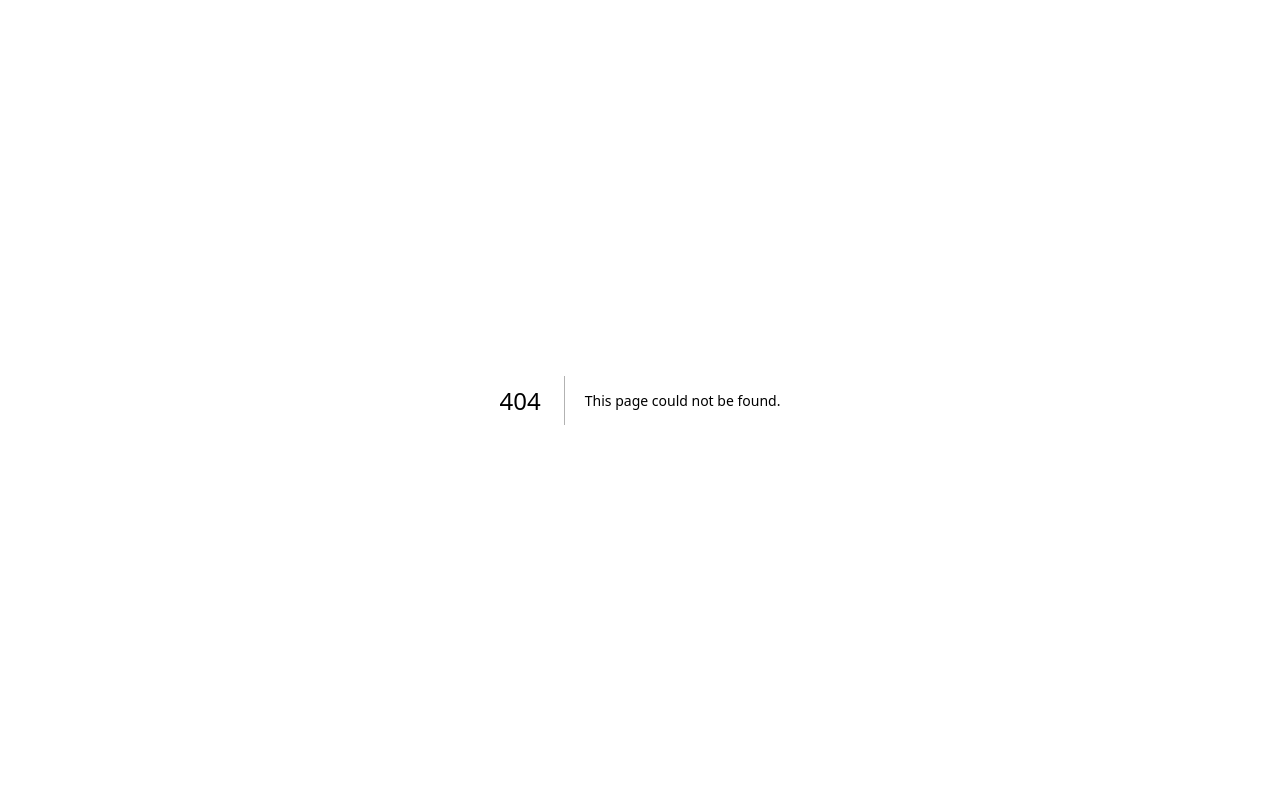
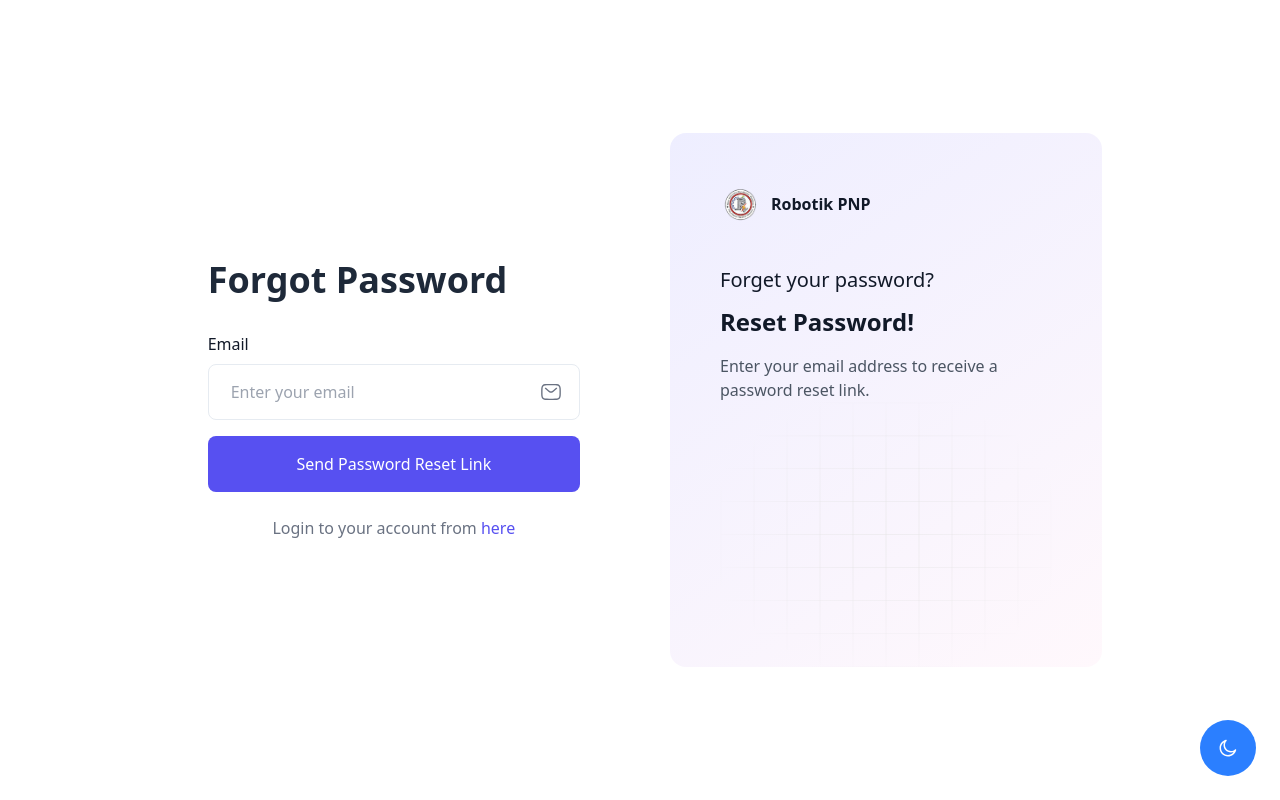
Before and after one commit to zakyrmh/robotik-pnp, a Next.js app: page /forgot-password in a window 1280 px wide. Before the commit this address had no page. Built offline with nearby package versions, Linux system fonts and the light colour scheme; no server answers.

Commit message:
feat: forgor password

```diff
--- /dev/null
+++ b/app/(auth)/forgot-password/ForgotPasswordForm.tsx
@@ -0,0 +1,100 @@
+"use client";
+
+import { EmailIcon } from "@/assets/icons";
+import InputGroup from "@/components/FormElements/InputGroup";
+import { auth } from "@/lib/firebaseConfig";
+import { sendPasswordResetEmail } from "firebase/auth";
+import Link from "next/link";
+import { useRouter } from "next/navigation";
+import { useState } from "react";
+
+export default function ForgotPasswordForm() {
+  const router = useRouter();
+
+  const [email, setEmail] = useState("");
+  const [loading, setLoading] = useState(false);
+  const [success, setSuccess] = useState("");
+  const [error, setError] = useState("");
+
+  const handleSubmit = async (e: React.FormEvent<HTMLFormElement>) => {
+    e.preventDefault();
+    setLoading(true);
+    setError("");
+    setSuccess("");
+
+    try {
+      await sendPasswordResetEmail(auth, email);
+      setSuccess("Password reset email sent! Please check your inbox.");
+      router.push("/login");
+      clear();
+    } catch (err) {
+      setError(
+        err instanceof Error ? err.message : "Failed to send reset email."
+      );
+    } finally {
+      setLoading(false);
+    }
+  };
+
+  const clear = () => {
+    setEmail("");
+  };
+
+  return (
+    <>
+      <div className="mb-5 sm:mb-8">
+        <h1 className="mb-2 font-bold text-gray-800 text-3xl dark:text-white/90 sm:text-4xl">
+          Forgot Password
+        </h1>
+      </div>
+
+      <div>
+        <form onSubmit={handleSubmit}>
+          <InputGroup
+            type="email"
+            label="Email"
+            className="mb-4 [&_input]:py-[15px]"
+            placeholder="Enter your email"
+            name="email"
+            handleChange={(e) => setEmail(e.target.value)}
+            value={email}
+            icon={<EmailIcon className="text-gray-500" />}
+          />
+
+          {error && (
+            <p className="text-red-500 text-center text-sm font-light mb-5">
+              {error}
+            </p>
+          )}
+
+          {success && (
+            <p className="text-primary text-center text-sm font-light mb-5">
+              {success}
+            </p>
+          )}
+
+          <div className="mb-4.5">
+            <button
+              type="submit"
+              className="flex w-full cursor-pointer items-center justify-center gap-2 rounded-lg bg-primary p-4 font-medium text-white transition hover:bg-opacity-90"
+            >
+              {loading ? "Loading" : "Send Password Reset Link"}
+              {loading && (
+                <span className="inline-block h-4 w-4 animate-spin rounded-full border-2 border-solid border-white border-t-transparent dark:border-t-transparent" />
+              )}
+            </button>
+          </div>
+        </form>
+      </div>
+
+      <div className="mt-6 text-center text-gray-500">
+        <p>
+          Login to your account from{" "}
+          <Link href="/login" className="text-primary">
+            here
+          </Link>
+        </p>
+      </div>
+    </>
+  );
+}
--- /dev/null
+++ b/app/(auth)/forgot-password/page.tsx
@@ -0,0 +1,57 @@
+import type { Metadata } from "next";
+import Image from "next/image";
+import Link from "next/link";
+import ForgotPasswordForm from "@/app/(auth)/forgot-password/ForgotPasswordForm";
+
+export const metadata: Metadata = {
+  title: "Forgot Password | UKM Robotik PNP",
+};
+
+export default function ForgotPassword() {
+  return (
+    <>
+      <div className="flex flex-wrap items-center">
+        <div className="w-full xl:w-1/2">
+          <div className="w-full p-4 sm:p-12.5 xl:p-15">
+            <ForgotPasswordForm />
+          </div>
+        </div>
+
+        <div className="hidden w-full p-7.5 xl:block xl:w-1/2">
+          <div className="custom-gradient-1 overflow-hidden rounded-2xl px-12.5 pt-12.5 dark:!bg-dark-2 dark:bg-none">
+            <Link className="flex items-center gap-2 mb-10" href="/">
+              <Image
+                src={"/images/logo/logo.webp"}
+                alt="Logo"
+                width={43}
+                height={43}
+              />
+              <span className="font-semibold text-dark dark:text-white">Robotik PNP</span>
+            </Link>
+            <p className="mb-3 text-xl font-medium text-dark dark:text-white">
+              Forget your password?
+            </p>
+
+            <h1 className="mb-4 text-2xl font-bold text-dark dark:text-white sm:text-heading-3">
+              Reset Password!
+            </h1>
+
+            <p className="w-full max-w-[375px] font-medium text-dark-4 dark:text-dark-6">
+              Enter your email address to receive a password reset link.
+            </p>
+
+            <div className="">
+              <Image
+                src={"/images/grids/grid-02.svg"}
+                alt="Logo"
+                width={405}
+                height={325}
+                className="mx-auto dark:opacity-30"
+              />
+            </div>
+          </div>
+        </div>
+      </div>
+    </>
+  );
+}
--- a/components/Auth/SigninWithPassword.tsx
+++ b/components/Auth/SigninWithPassword.tsx
@@ -114,7 +114,7 @@ export default function SigninWithPassword() {
           type="submit"
           className="flex w-full cursor-pointer items-center justify-center gap-2 rounded-lg bg-primary p-4 font-medium text-white transition hover:bg-opacity-90"
         >
-          Sign In
+          {loading ? "Loading..." : "Sign In"}
           {loading && (
             <span className="inline-block h-4 w-4 animate-spin rounded-full border-2 border-solid border-white border-t-transparent dark:border-t-transparent" />
           )}
--- a/components/Layouts/header/user-info/index.tsx
+++ b/components/Layouts/header/user-info/index.tsx
@@ -1,6 +1,13 @@
 "use client";
 
+import { LogOutIcon, SettingsIcon, UserIcon } from "./icons";
+import { doc, getDoc } from "firebase/firestore";
+import { auth, db } from "@/lib/firebaseConfig";
 import { ChevronUpIcon } from "@/assets/icons";
+import { useEffect, useState } from "react";
+import { useRouter } from "next/navigation";
+import { useAuth } from "@/hooks/useAuth";
+import { signOut } from "firebase/auth";
 import {
   Dropdown,
   DropdownContent,
@@ -9,16 +16,12 @@ import {
 import { cn } from "@/lib/utils";
 import Image from "next/image";
 import Link from "next/link";
-import { useEffect, useState } from "react";
-import { LogOutIcon, SettingsIcon, UserIcon } from "./icons";
-import { useAuth } from "@/hooks/useAuth";
-import { doc, getDoc } from "firebase/firestore";
-import { db } from "@/lib/firebaseConfig";
 
 export function UserInfo() {
   const { user } = useAuth();
   const [isOpen, setIsOpen] = useState(false);
   const [photoURL, setPhotoURL] = useState<string | null>(null);
+  const router = useRouter();
 
   useEffect(() => {
     const fetchUserData = async () => {
@@ -40,12 +43,21 @@ export function UserInfo() {
     fetchUserData();
   }, [user?.uid]);
 
+  const handleLogout = async () => {
+    try {
+      await signOut(auth);
+      setIsOpen(false);
+      router.replace("/login");
+    } catch (err) {
+      console.error("Logout error:", err);
+    }
+  };
+
   const USER = {
     name: user?.displayName,
     email: user?.email,
     img: photoURL || "/images/user/image.png",
   };
-
 
   return (
     <Dropdown isOpen={isOpen} setIsOpen={setIsOpen}>
@@ -132,7 +144,7 @@ export function UserInfo() {
         <div className="p-2 text-base text-[#4B5563] dark:text-dark-6">
           <button
             className="flex w-full items-center gap-2.5 rounded-lg px-2.5 py-[9px] hover:bg-gray-2 hover:text-dark dark:hover:bg-dark-3 dark:hover:text-white"
-            onClick={() => setIsOpen(false)}
+            onClick={handleLogout}
           >
             <LogOutIcon />
 
```
